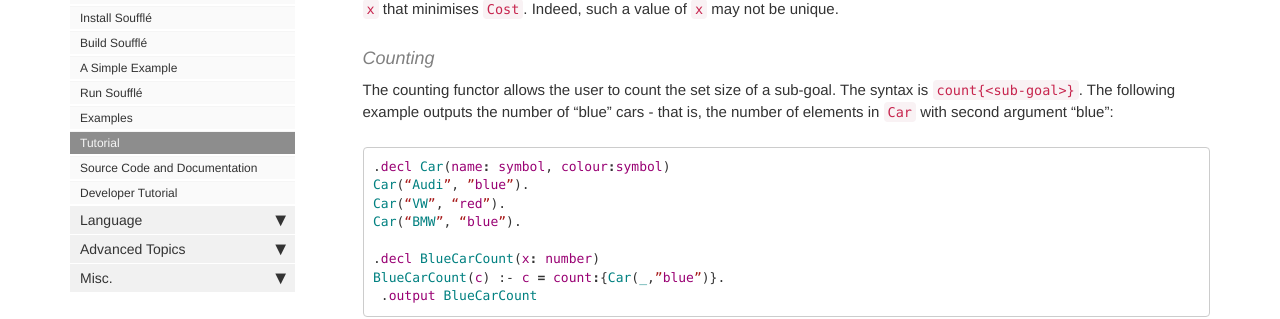
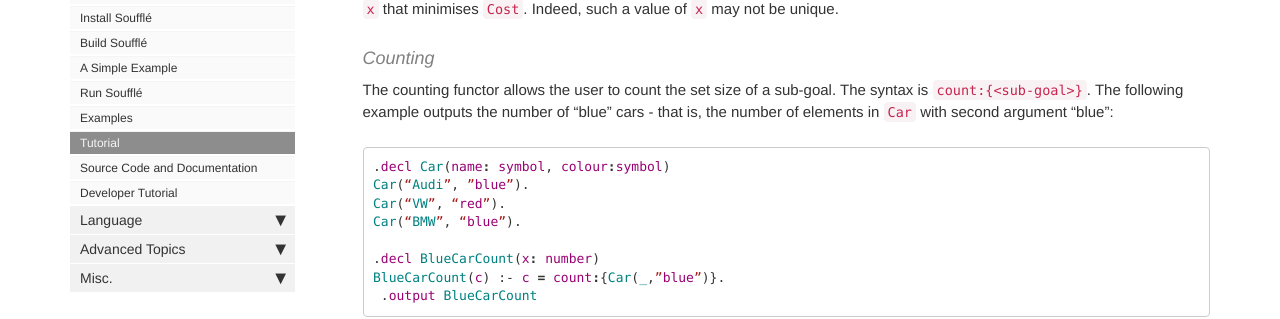
Before and after one commit to souffle-lang/souffle-lang.github.io, a Jekyll site: the page built from pages/docs/tutorial.md, in a window 1280 px wide and 900 px high, scrolled down 9094 px. Shown: the part 178-497 px from the top of the window. Built offline with Jekyll 4.4.1, drawn with Linux system fonts in a browser that asks for light colours; comment, search, counter and statistics services are not loaded.

Commit message:
Fix typo.

````diff
--- a/pages/docs/tutorial.md
+++ b/pages/docs/tutorial.md
@@ -450,7 +450,7 @@ Indeed, such a value of ``x`` may not be unique.
 
 #### Counting
 The counting functor allows the user to count the set size of a sub-goal.
-The syntax is ``count{<sub-goal>}``.
+The syntax is ``count:{<sub-goal>}``.
 The following example outputs the number of "blue" cars - that is, the number of elements in ``Car`` with second argument "blue":
 ```prolog
 .decl Car(name: symbol, colour:symbol)
````
